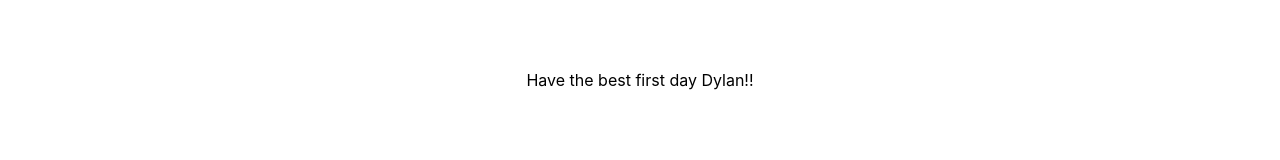
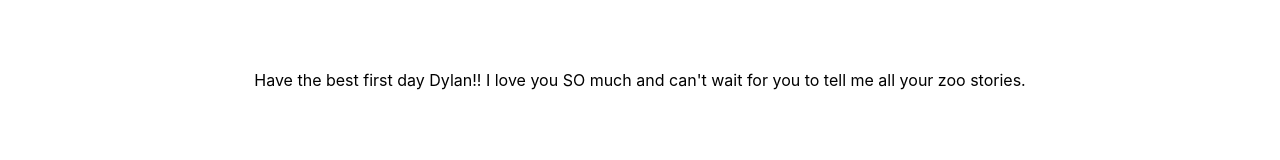
Before and after one commit to katerinaalexandra/cute-web-app, a React (Create React App) app in the folder frontend/: page / in a window 1280 px wide. Shown: the part 771-931 px from the top of the page. Built offline with nearby package versions, Linux system fonts and the light colour scheme.

Commit message:
feat: Added some more text

```diff
--- a/frontend/public/index.html
+++ b/frontend/public/index.html
@@ -24,7 +24,7 @@
       work correctly both with client-side routing and a non-root public URL.
       Learn how to configure a non-root public URL by running `npm run build`.
     -->
-    <title>React App</title>
+    <title>KT & DYLAN</title>
   </head>
   <body>
     <noscript>You need to enable JavaScript to run this app.</noscript>
--- a/frontend/src/components/CuteViewer.jsx
+++ b/frontend/src/components/CuteViewer.jsx
@@ -28,7 +28,7 @@ const CuteViewer = () => {
             </Row>
             <Row className="middle-row">
                 <div className="text">
-                    Have the best first day Dylan!!
+                    Have the best first day Dylan!! I love you SO much and can't wait for you to tell me all your zoo stories.
                 </div>
                 {/* <div className="generate-animal-fact">
                     <div>
--- a/frontend/src/styles/CuteViewer.css
+++ b/frontend/src/styles/CuteViewer.css
@@ -24,3 +24,7 @@
     display: flex;
     justify-content: center;
 }
+
+.cute-pic {
+    width: 10%
+}
```
Also changed, not shown: frontend/public/cute_pic.jpg (added).
